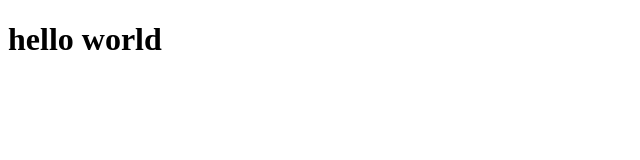
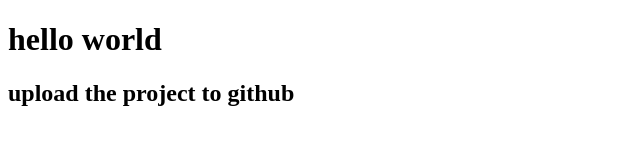
Before and after one commit to mariamdokmakk/web_test, a plain HTML site: page index.html in a window 1280 px wide. Shown: the whole page, without its empty margins (0-640 px from the left). Drawn offline with Linux system fonts and the light colour scheme.

Commit message:
second commit

```diff
--- a/index.html
+++ b/index.html
@@ -7,5 +7,6 @@
 </head>
 <body>
    <h1> hello world</h1>
+   <h2>upload the project to github</h2>
 </body>
 </html>
```
